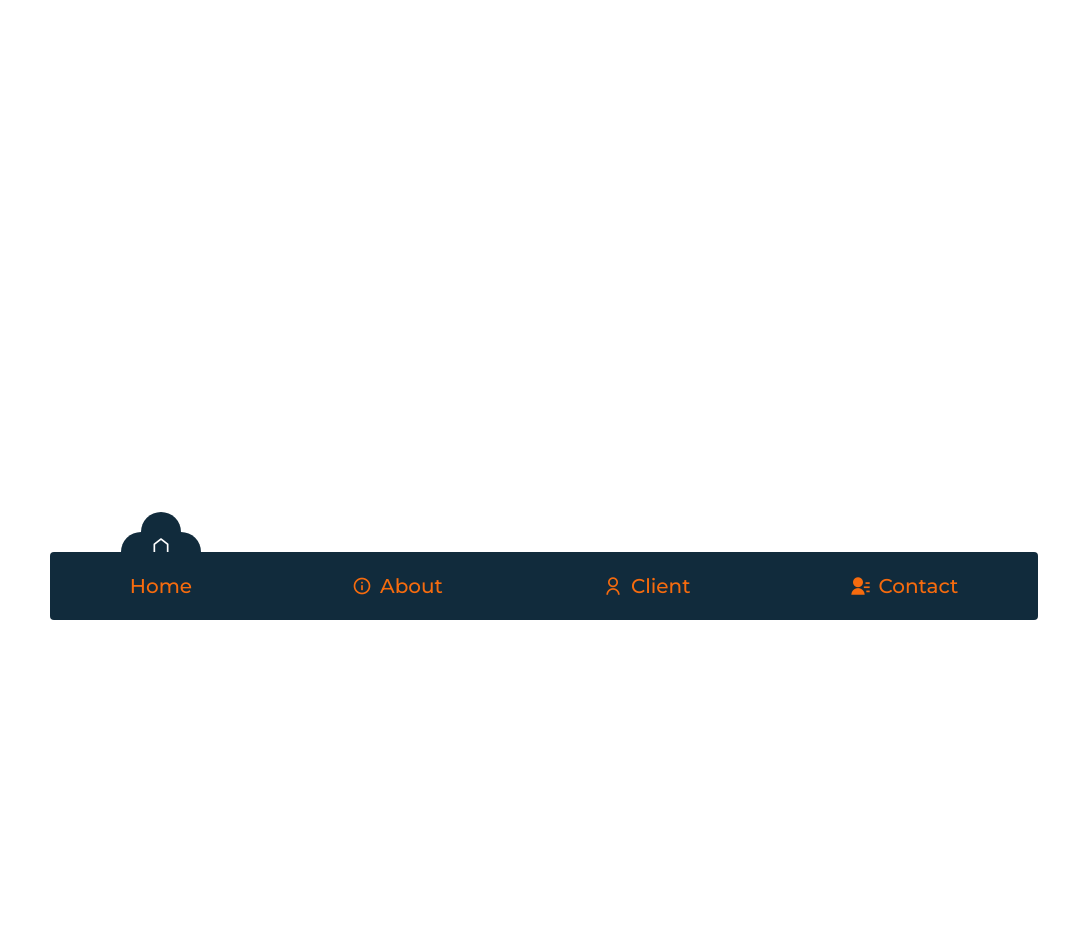
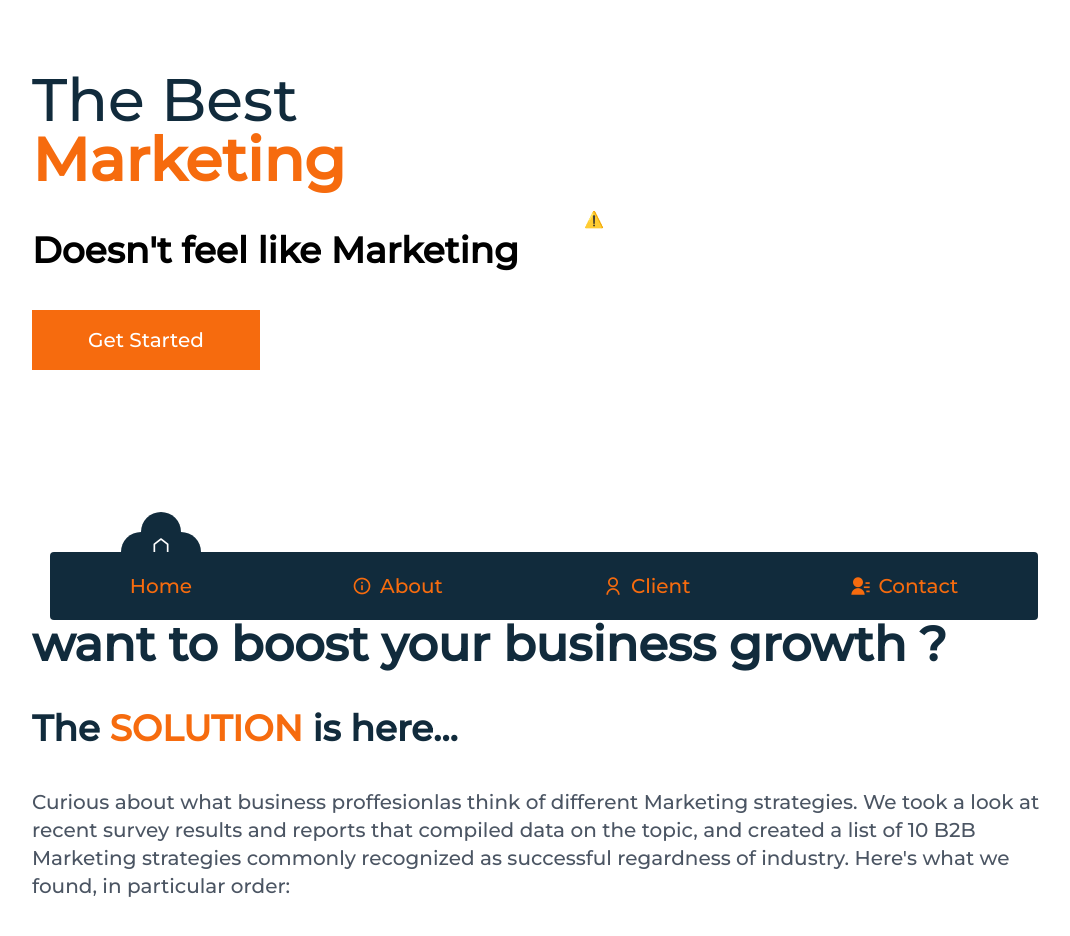
Before and after one commit to CLIFF-MUDIGO/cliveagency, a React (Create React App) app: page / in a window 1280 px wide. Shown: the part 180-1116 px from the top of the page, without its empty margins (96-1166 px from the left). Before the commit the page ends 800 px from the top, so only its background shows below. Built offline with nearby package versions, Linux system fonts and the light colour scheme; no server answers.

Commit message:
animation

```diff
--- a/public/index.html
+++ b/public/index.html
@@ -13,7 +13,7 @@
 
     <link rel="manifest" href="%PUBLIC_URL%/manifest.json" />
     <link href="https://cdn.jsdelivr.net/npm/remixicon@3.5.0/fonts/remixicon.css" rel="stylesheet">
-
+    <script src="https://unpkg.com/@lottiefiles/lottie-player@latest/dist/lottie-player.js"></script>
     <title>Cliveagency -Dev</title>
   </head>
   <body>
--- a/src/components/Layout.js
+++ b/src/components/Layout.js
@@ -28,7 +28,7 @@ const Layout = ({ children }) => {
   return (
     <div>
       {/*content*/}
-      <div className="">{children}</div>
+      <div className="pb-44">{children}</div>
       {/*footer*/}
       <div className="fixed bottom-0 right-0 left-0">
         <div className="flex justify-center w-full ">
--- /dev/null
+++ b/src/pages/Home/Intro.js
@@ -0,0 +1,24 @@
+import React from "react";
+
+const Intro = () => {
+  return (
+    <div className="grid grid-cols-2 h-screen items-center">
+      <div className="flex flex-col space-y-10">
+        <h1 className="text-6xl font-semibond text-primary">The Best <br /> <b className="text-secondary">Marketing</b></h1>
+        <h1 className="text-4xl font-semibold">Doesn't feel like Marketing</h1>
+        <button className=" px-14 py-4 bg-secondary text-xl text-white max-w-max">Get Started</button>
+      </div>
+      <div className="p-10">
+        <lottie-player
+          src="https://lottie.host/455b50c9-d97b-4840-a108-98e6796c06a3/u9xt1MhsLL.json"
+          background="transparent"
+          speed="1"
+          loop
+          autoplay
+        ></lottie-player>
+      </div>
+    </div>
+  );
+};
+
+export default Intro;
--- /dev/null
+++ b/src/pages/Home/MarketingStrategies.js
@@ -0,0 +1,16 @@
+import React from 'react'
+
+const MarketingStrategies = () => {
+  return (
+    <div>
+    <h1 className="text-5xl font-semibold text-primary">want to boost your business growth ?</h1>
+    <h1 className="text-4xl font-semibold text-primary mt-10">The <b className='text-secondary'>SOLUTION</b> is here...</h1>
+    <p className="text-gray-600 text-xl mt-10">Curious about what business proffesionlas think of different Marketing strategies.
+    We took a look at recent survey results and reports that compiled data on the topic, and created a list of 10
+    B2B Marketing strategies commonly recognized as successful regardness of industry. Here's what we found, in particular order:
+    </p>
+    </div>
+  )
+}
+
+export default MarketingStrategies
--- a/src/pages/Home/index.js
+++ b/src/pages/Home/index.js
@@ -1,12 +1,18 @@
-import React from 'react'
-import Layout from '../../components/Layout'
+import React from "react";
+import Layout from "../../components/Layout";
+import Intro from "./Intro";
+import MarketingStrategies from "./MarketingStrategies";
 
 const Home = () => {
   return (
     <Layout>
-    <div>Home</div>
-   </Layout>
-  )
-}
+      <div className="px-32">
+      <Intro />
+      <MarketingStrategies />
+      </div>
+    </Layout>
 
-export default Home
+  );
+};
+
+export default Home;
```
